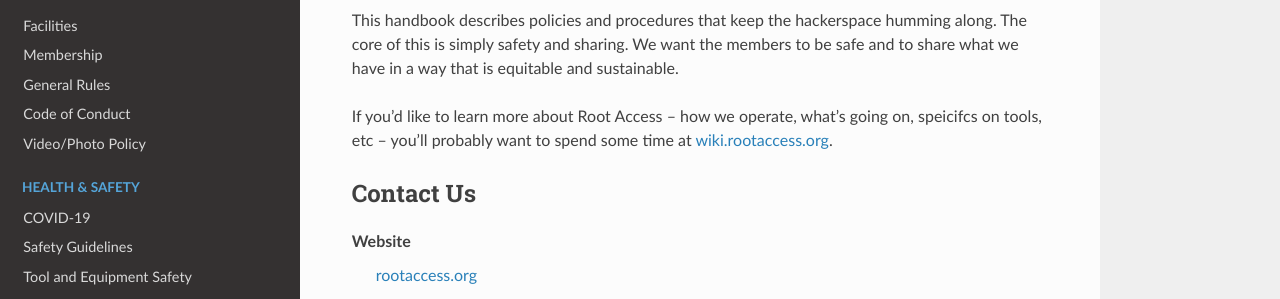
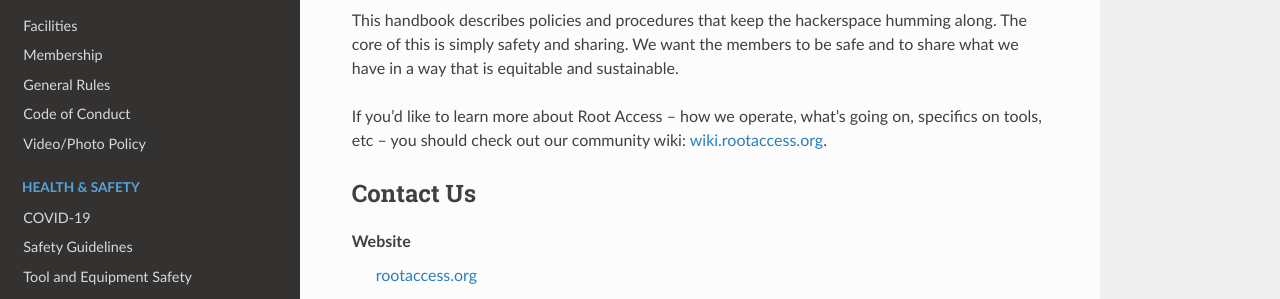
Before and after one commit to RootAccessHackerspace/handbook, a Sphinx documentation site: the page built from source/index.md, in a window 1280 px wide and 900 px high, scrolled down 783 px. Shown: the part 151-450 px from the top of the window. Built offline with Sphinx 7.4.7 and the Read the Docs theme 2.0.0, drawn with Linux system fonts in a browser that asks for light colours.

Commit message:
Typo fix.

```diff
--- a/source/index.md
+++ b/source/index.md
@@ -35,7 +35,7 @@ Root Access is a community that runs a hackerspace. You buy a monthly membership
 
 This handbook describes policies and procedures that keep the hackerspace humming along. The core of this is simply safety and sharing. We want the members to be safe and to share what we have in a way that is equitable and sustainable.
 
-If you'd like to learn more about Root Access – how we operate, what's going on, speicifcs on tools, etc – you'll probably want to spend some time at wiki.rootaccess.org.
+If you'd like to learn more about Root Access – how we operate, what's going on, specifics on tools, etc – you should check out our community wiki: wiki.rootaccess.org.
 
 Contact Us
 ----------
```
